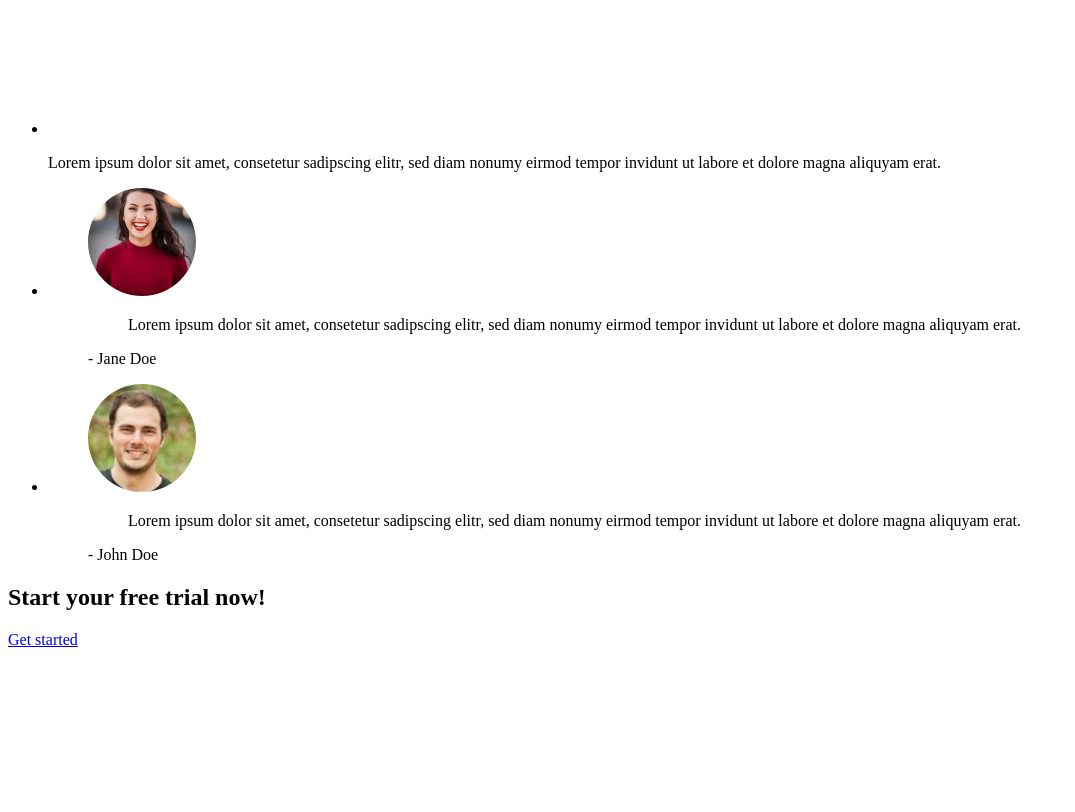
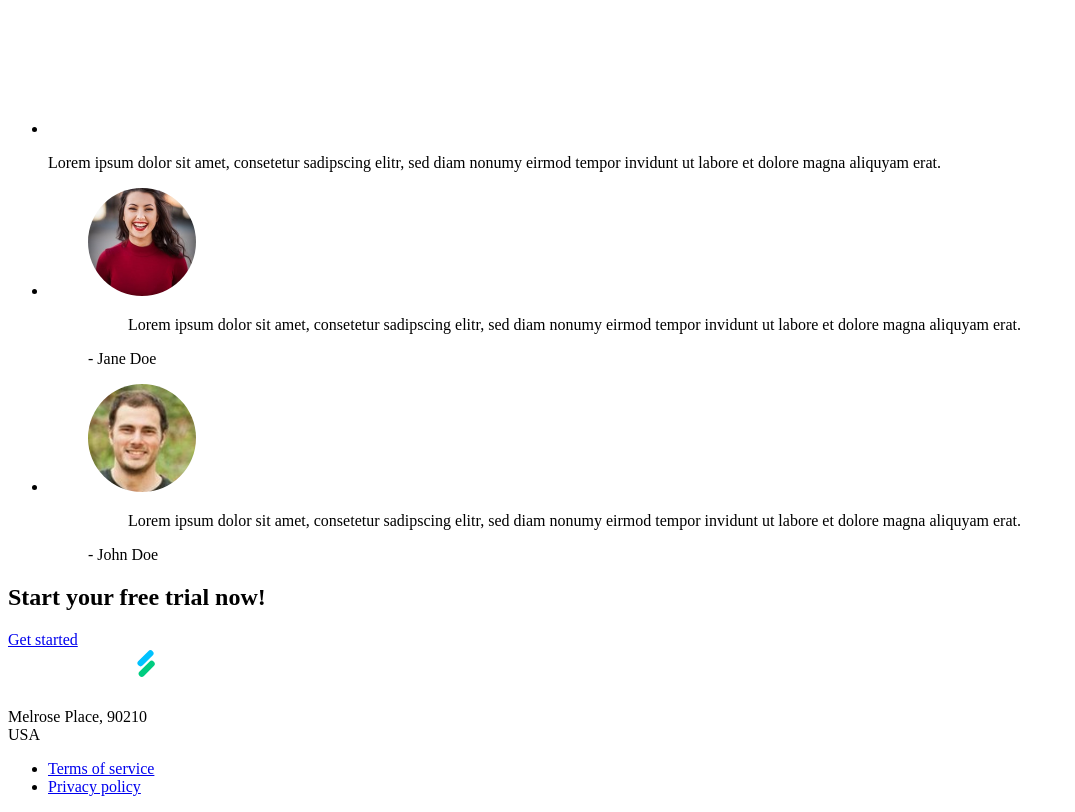
Before and after one commit to frontEnd20-1/CrashCourse, a plain HTML site: page index.html in a window 1280 px wide. Shown: the part 1061-1873 px from the top of the page, without its empty margins (0-1075 px from the left). Before the commit the page ends 1718 px from the top, so only its background shows below. Drawn offline with Linux system fonts and the light colour scheme.

Commit message:
html footer section implemented

```diff
--- a/index.html
+++ b/index.html
@@ -76,5 +76,19 @@
         <h2>Start your free trial now!</h2>
         <a href="#" class="cta">Get started</a>
     </div>
+    <footer>
+        <div class="footer-container">
+            <div class="container">
+                <a href="#">
+                    <img src="images/logo-white.svg" alt="logo" class="logo">
+                </a>
+                <p class="address">Melrose Place, 90210<br>USA</p>
+                <ul class="footer-links">
+                    <li><a href="#">Terms of service</a></li>
+                    <li><a href="#">Privacy policy</a></li>
+                </ul>
+            </div>
+        </div>
+    </footer>
 </body>
 </html>
```
